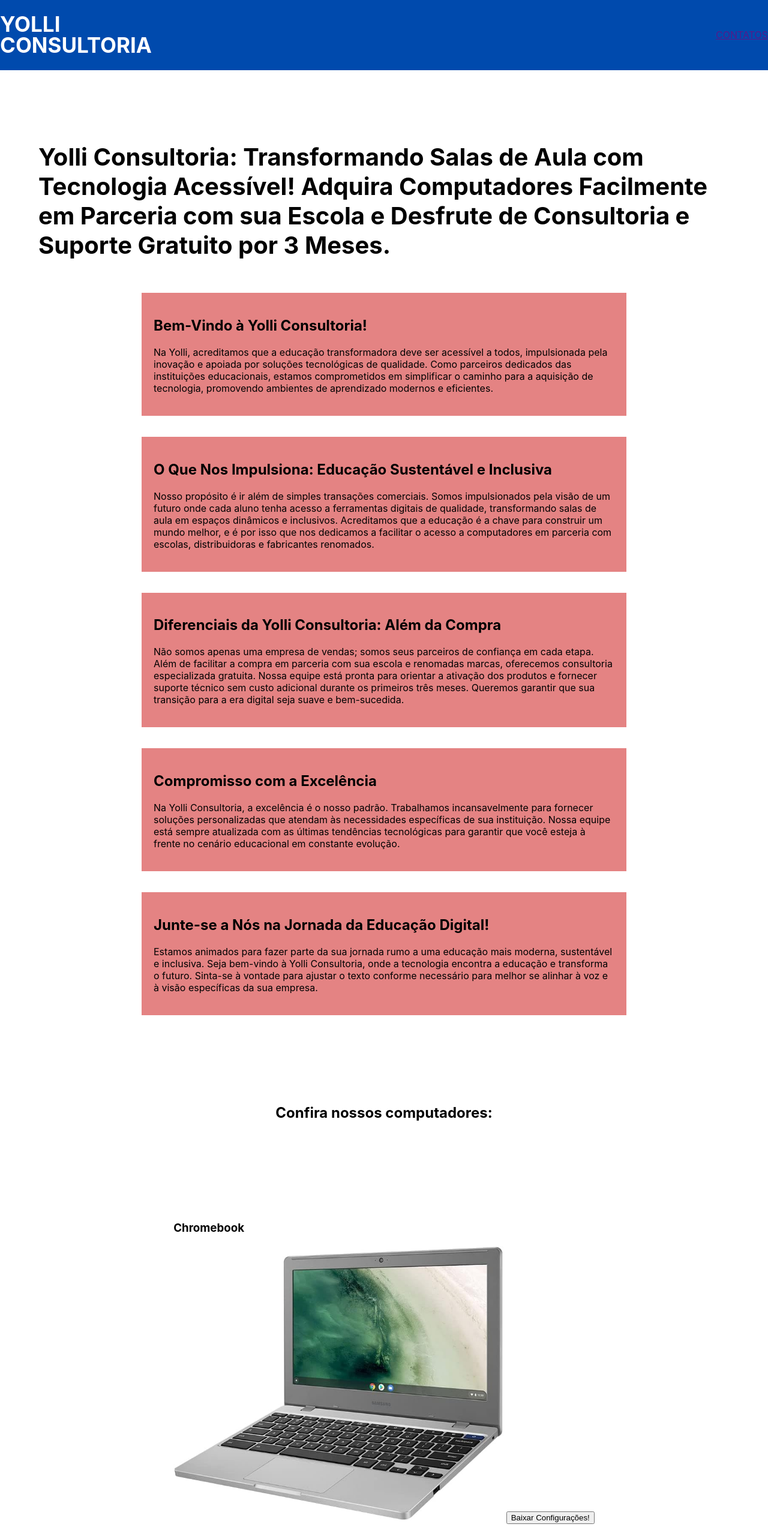
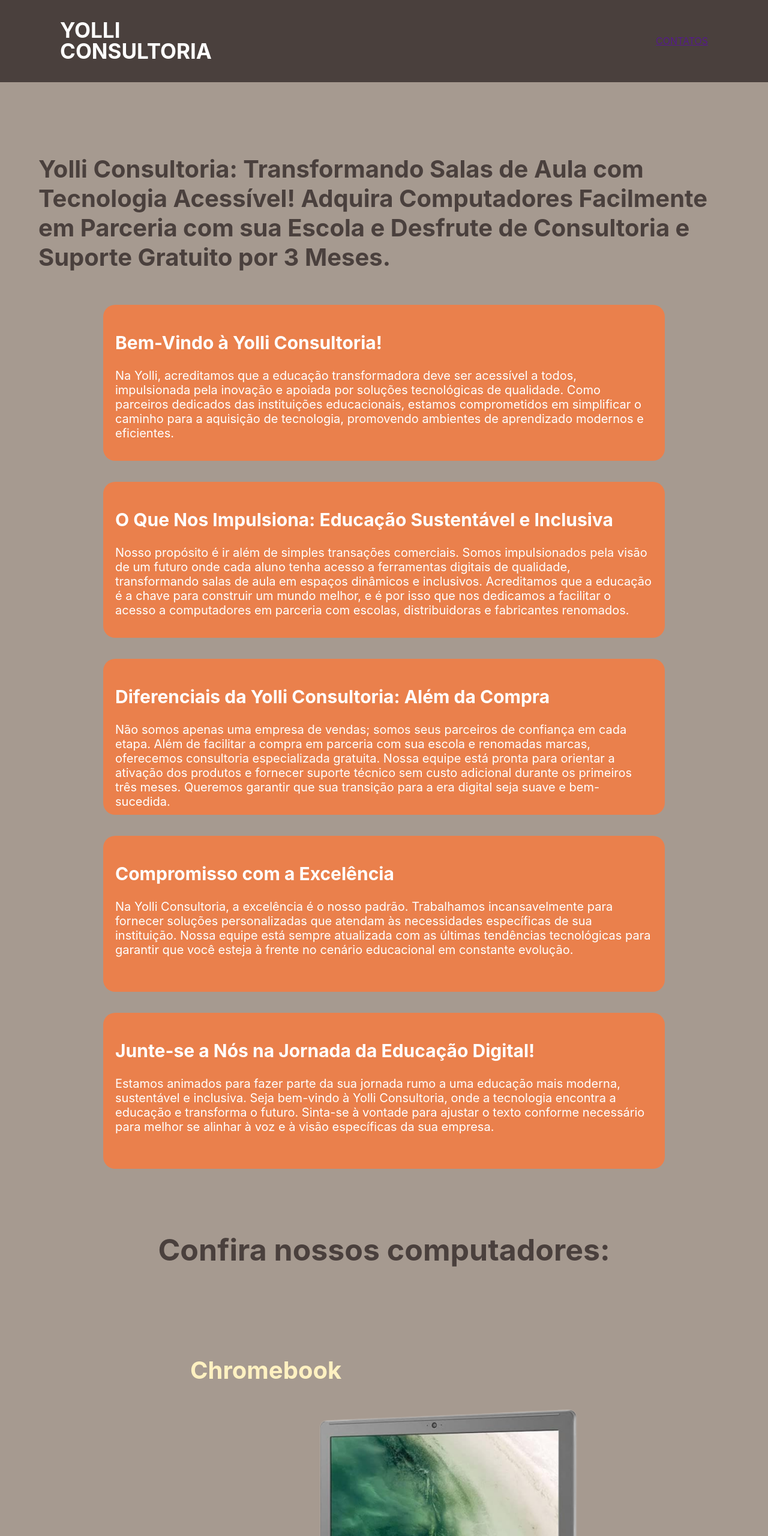
Before and after one commit to NadjaNunes/projeto_consultoria, a plain HTML site: page index.html in a window 1280 px wide. Shown: the top 2560 px of the page at 60% size. Drawn offline with Linux system fonts and the light colour scheme.

Commit message:
FEAT: basic assembled style

```diff
--- a/globalstyles.css
+++ b/globalstyles.css
@@ -50,7 +50,7 @@ body,html{
 	width: 100vw;
 	height: 100vh;
 	font-family: 'Inter', sans-serif;
-	background-color: var(--grey-1);
+	background-color: #a69a90;
 }
 ::placeholder{
 	font-family: 'Inter', sans-serif;
--- a/index.css
+++ b/index.css
@@ -1,10 +1,16 @@
 header {
-    background-color: #004aad;
+    background-color: #4a403d;
     width: 100%;
     color: #fff;
     display: flex;
+}
+
+header>div {
+    margin: 10px 100px;
+    display: flex;
     justify-content: space-between;
     align-items: center;
+    width: 100%;
 }
 
 h1 {
@@ -17,19 +23,23 @@ h1 {
     margin: auto;
     padding: 20px;
     margin-top: 100px;
+    color: #4a403d;
 }
 
-.div_text>p {
-    font-size: 60px;
+.div_text {
+    font-size: 20px;
+    color: #fff;
 }
 
 .div_text>section {
-    width: 60%;
+    width: 70%;
     margin: auto;
     padding: 20px;
+    height: 220px;
     background-color: #f0f0f0;
     margin-top: 10px;
-    background-color: rgb(228, 131, 131);
+    background-color: #ea804c;
+    border-radius: 20px;
 }
 
 .div_text {
@@ -40,21 +50,45 @@ h1 {
 
 /* div 2 */
 
-.div_img{
+.div_img {
     display: flex;
     justify-content: center;
     align-items: center;
     flex-direction: column;
-    margin-top: 10%;
+    margin-top: 5%;
 }
 
-img{
-    width: 34.375rem;
+.div_img>h2 {
+    font-size: 50px;
+    color: #4a403d;
 }
 
-.section_product{
+img {
+    width: 40.375rem;
+}
+
+.section_product {
     display: flex;
     justify-content: center;
     flex-direction: column;
-    margin-top: 10%;
+    margin-top: 5%;
 }
+
+button {
+    height: 40px;
+    width: 160px;
+    border-radius: 10px;
+    background-color: #ea804c;
+    color: #ffffff;
+    border: none;
+    margin-top: 5%;
+}
+
+button:hover {
+    background-color: #f7c4aa;
+}
+
+h3 {
+    color: #fff1c1;
+    font-size: 2.5rem;
+}
--- a/index.html
+++ b/index.html
@@ -11,10 +11,12 @@
 
 <body>
     <header>
-        <h1>
-            YOLLI <br> CONSULTORIA
-        </h1>
-        <a href="">CONTATOS</a>
+        <div>
+            <h1>
+                YOLLI <br> CONSULTORIA
+            </h1>
+            <a href="">CONTATOS</a>
+        </div>
     </header>
 
     <div class="div_text">
@@ -109,35 +111,36 @@
                 Chromebook
             </h3>
             <div >
-                <img src="./img/Choromebook/Chromebook Samsung 1.jpg" alt="">
+                <img src="./img/Choromebook/Chromebook_Samsung_1-removebg-preview.png" alt="">
                 <!-- <img src="./img/Choromebook/Chromebook Samsung 2.jpg" alt="">
                 <img src="./img/Choromebook/Chromebook Samsung 3.jpg" alt=""> -->
-                <button>Baixar Configurações!</button>
             </div>
+            <button>Baixar Configurações</button>
         </section>
         <section class="section_product">
             <h3>
                 SAMSUNG GO
             </h3>
             <div>
-                <img src="./img/Go/Samsung GO 1.avif" alt="">
+                <img src="./img/Go/Samsung-GO-1-removebg-preview.png" alt="">
                 <!-- <img src="./img/Go/Samsung GO 2.avif" alt="">
                 <img src="./img/Go/Samsung GO 3.avif" alt=""> -->
-                <button>Baixar Configurações!</button>
             </div>
+            <button>Baixar Configurações</button>
         </section>
         <section class="section_product">
             <h3>
                 TRINKPAD
             </h3>
             <div>
-                <img src="./img/ThinkPad/ThinkPad E14 Gen 3 (AMD) 1.jpg" alt="">
+                <img src="./img/ThinkPad/ThinkPad_E14_Gen_3__AMD__1-removebg-preview.png" alt="">
                 <!-- <img src="./img/ThinkPad/ThinkPad E14 Gen 3 (AMD) 3.jpg" alt="">
                 <img src="" alt=""> -->
-                <button>Baixar Configurações!</button>
             </div>
+            <button>Baixar Configurações</button>
         </section>
     </div>
+
 </body>
 
 </html>
```
Also changed, not shown: img/Choromebook/Chromebook_Samsung_1-removebg-preview.png (added), img/Go/Samsung-GO-1-removebg-preview.png (added), img/ThinkPad/ThinkPad_E14_Gen_3__AMD__1-removebg-preview.png (added).
